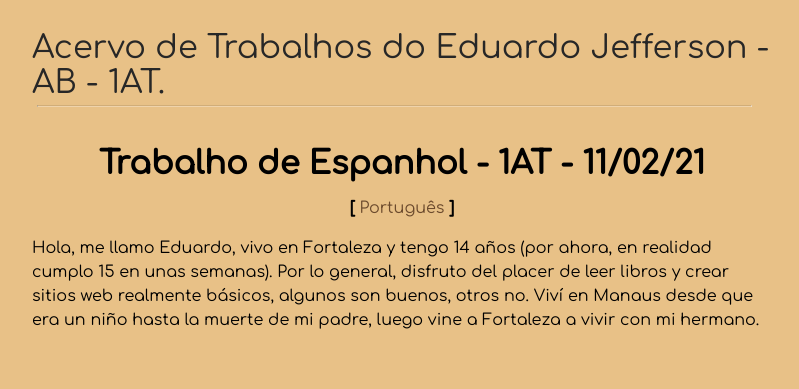
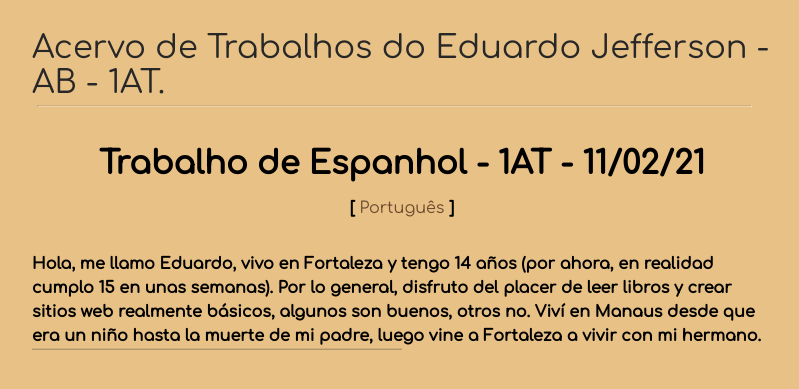
Before and after one commit to heart-leap/heart-leap.github.io, a Jekyll site: the page built from _posts/2021-02-11-ab-tarefa-de-ES-introducao.md, in a window 1280 px wide. Shown: the top 389 px of the page, without its empty margins (238-1037 px from the left). Built offline with Jekyll 4.4.1, drawn with Linux system fonts in a browser that asks for light colours.

```diff
--- a/_posts/2021-02-11-ab-tarefa-de-ES-introducao.md
+++ b/_posts/2021-02-11-ab-tarefa-de-ES-introducao.md
@@ -5,4 +5,4 @@ subtitle: Apresentação e Introdução em Espanhol.
 tags: [Português]
 ---
 
-Hola, me llamo Eduardo, vivo en Fortaleza y tengo 14 años (por ahora, en realidad cumplo 15 en unas semanas). Por lo general, disfruto del placer de leer libros y crear sitios web realmente básicos, algunos son buenos, otros no. Viví en Manaus desde que era un niño hasta la muerte de mi padre, luego vine a Fortaleza a vivir con mi hermano.
+#### Hola, me llamo Eduardo, vivo en Fortaleza y tengo 14 años (por ahora, en realidad cumplo 15 en unas semanas). Por lo general, disfruto del placer de leer libros y crear sitios web realmente básicos, algunos son buenos, otros no. Viví en Manaus desde que era un niño hasta la muerte de mi padre, luego vine a Fortaleza a vivir con mi hermano.
```
